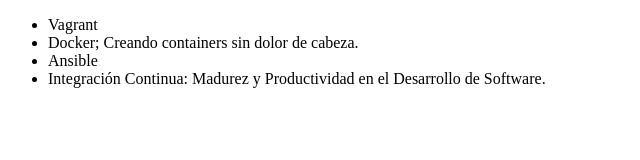
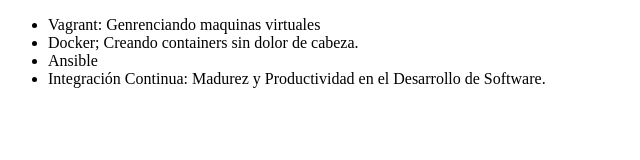
Before and after one commit to Matr3/alura-git, a plain HTML site: page index.html in a window 1280 px wide. Shown: the whole page, without its empty margins (0-640 px from the left). Drawn offline with Linux system fonts and the light colour scheme.

Commit message:
Corrigiendo curso vargrand

```diff
--- a/index.html
+++ b/index.html
@@ -6,7 +6,7 @@
     </head>
     <body>
         <ul>
-            <li>Vagrant</li>
+            <li>Vagrant: Genrenciando maquinas virtuales</li>
             <li>Docker; Creando containers sin dolor de cabeza.</li>
             <li>Ansible</li>
             <li>Integración Continua: Madurez y Productividad en el Desarrollo de Software.</li>
```
